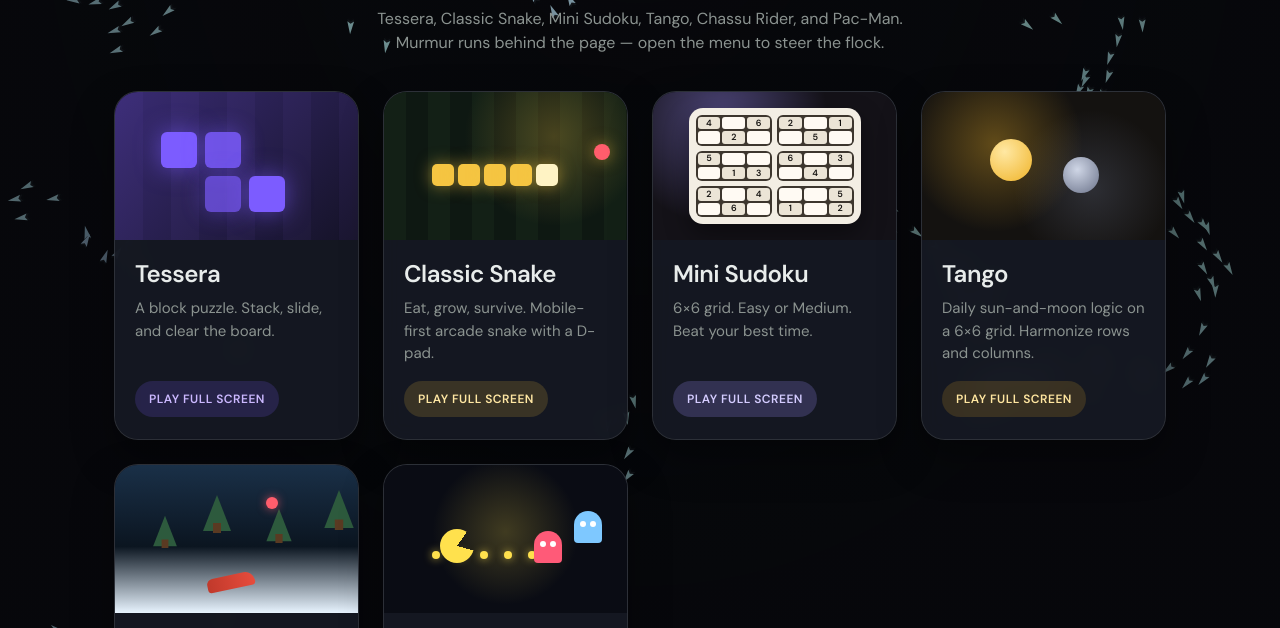
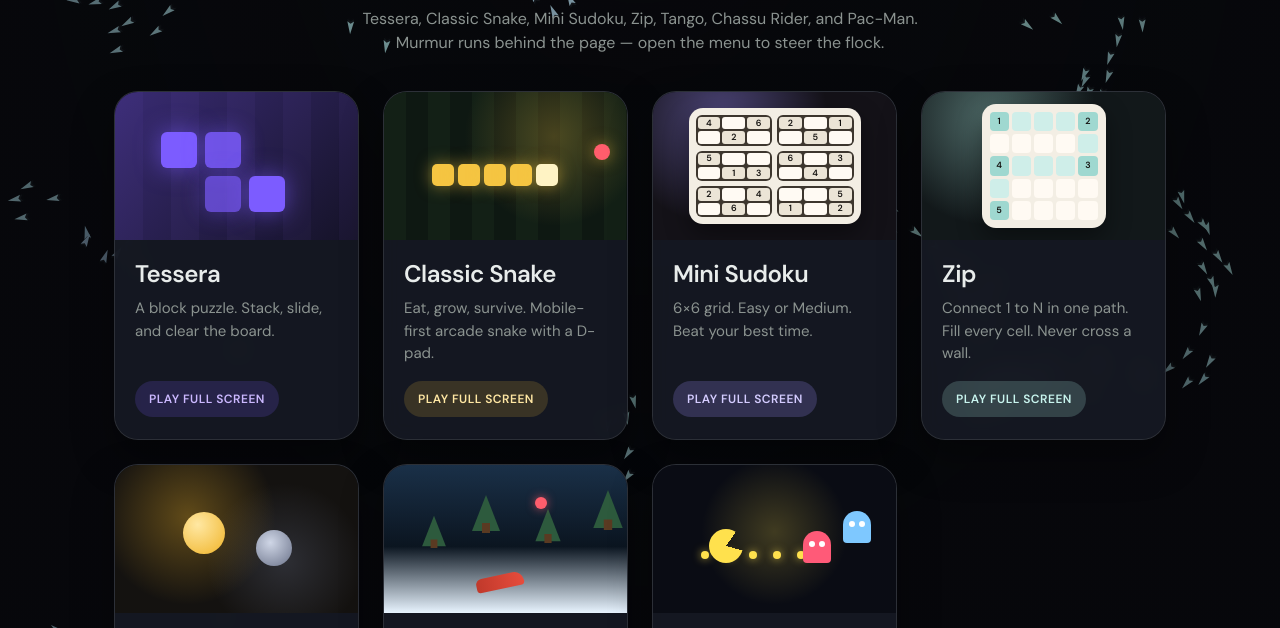
Before and after one commit to srinikvs/playadda, a website: page index.html in a window 1280 px wide. Shown: the part 165-793 px from the top of the page. Drawn offline with Linux system fonts and the light colour scheme.

Commit message:
v1.2.4: add Zip portal home card
Zip is live at /zip/ but missing from the portal grid. Add a Tessera-style
card (paper 5×5 path art + filled PLAY pill) linking to /zip/. Patch bump
to 1.2.4 and include card-zip in seed smoke cases.

```diff
--- a/index.html
+++ b/index.html
@@ -5,7 +5,7 @@
   <meta name="viewport" content="width=device-width, initial-scale=1, viewport-fit=cover">
   <title>Games — Playadda</title>
   <meta name="theme-color" content="#07080c">
-  <meta name="description" content="Playadda games portal. Murmur runs live behind the homepage. Play Tessera, Classic Snake, Mini Sudoku, Tango, Chassu Rider, and Pac-Man.">
+  <meta name="description" content="Playadda games portal. Murmur runs live behind the homepage. Play Tessera, Classic Snake, Mini Sudoku, Zip, Tango, Chassu Rider, and Pac-Man.">
   <link rel="icon" type="image/svg+xml" href="favicon.svg">
   <link rel="preconnect" href="https://fonts.googleapis.com">
   <link rel="preconnect" href="https://fonts.gstatic.com" crossorigin>
@@ -26,6 +26,7 @@
       --chassu: #7ec8ff;
       --pacman: #ffe14d;
       --sudoku: #9b8cff;
+      --zip: #9fd8d0;
       --shadow: 0 18px 40px rgba(0,0,0,.35);
       --radius-xl: 24px;
       --bar-top: max(16px, calc(env(safe-area-inset-top, 0px) + 16px));
@@ -116,6 +117,24 @@
       font-size: 9px; font-weight: 700; color: #1a3558; line-height: 1;
     }
     .s-cell.g { background: #ebe4d6; color: #141210; }
+    .preview.zip {
+      background:
+        radial-gradient(circle at 28% 18%, rgba(159,216,208,.42), transparent 50%),
+        #12181a;
+    }
+    .z-paper {
+      position: absolute; left: 50%; top: 50%; transform: translate(-50%, -50%);
+      width: 124px; height: 124px; padding: 8px; border-radius: 14px;
+      background: #f3eee4; box-shadow: 0 10px 24px rgba(0,0,0,.4);
+      display: grid; grid-template-columns: repeat(5, 1fr); grid-template-rows: repeat(5, 1fr); gap: 3px;
+    }
+    .z-cell {
+      border-radius: 4px; background: #fffaf3;
+      display: grid; place-items: center;
+      font-size: 9px; font-weight: 700; color: #141210; line-height: 1;
+    }
+    .z-cell.on { background: #cfeee9; }
+    .z-cell.n { background: #9fd8d0; color: #141210; }
     .block { position: absolute; width: 36px; height: 36px; border-radius: 6px; background: var(--tessera); box-shadow: 0 0 24px rgba(124,92,255,.6); }
     .dot { position: absolute; width: 8px; height: 8px; border-radius: 50%; background: #ffe14d; box-shadow: 0 0 8px rgba(255,225,77,.7); }
     .ghost { position: absolute; width: 28px; height: 32px; border-radius: 14px 14px 4px 4px; background: #ff5a78; }
@@ -140,6 +159,7 @@
     .snake-cta { background: rgba(245,197,66,.16); color: #ffe7a3; }
     .pacman-cta { background: rgba(255,225,77,.16); color: #fff0a8; }
     .sudoku-cta { background: rgba(155,140,255,.22); color: #d4ccff; }
+    .zip-cta { background: rgba(159,216,208,.22); color: #c8f4ee; }
     footer { text-align: center; color: #6d7a93; font-size: 12px; margin-top: 36px; }
     .hamburger {
       position: fixed; top: var(--bar-top); right: var(--bar-right); z-index: 70;
@@ -218,7 +238,7 @@
     <header>
       <p class="kicker" data-testid="brand">Playadda</p>
       <h1 data-testid="heading">Pick a game</h1>
-      <p class="sub">Tessera, Classic Snake, Mini Sudoku, Tango, Chassu Rider, and Pac-Man. Murmur runs behind the page — open the menu to steer the flock.</p>
+      <p class="sub">Tessera, Classic Snake, Mini Sudoku, Zip, Tango, Chassu Rider, and Pac-Man. Murmur runs behind the page — open the menu to steer the flock.</p>
     </header>
     <div class="grid" data-testid="card-grid">
       <a class="card" href="/tessera/" data-game="/tessera/" data-testid="card-tessera" aria-label="Play Tessera">
@@ -264,6 +284,22 @@
           <h2 class="name">Mini Sudoku</h2>
           <p class="blurb">6×6 grid. Easy or Medium. Beat your best time.</p>
           <span class="cta sudoku-cta" data-testid="cta">Play full screen</span>
+        </div>
+      </a>
+      <a class="card" href="/zip/" data-game="/zip/" data-testid="card-zip" aria-label="Play Zip">
+        <div class="preview zip" aria-hidden="true">
+          <span class="z-paper">
+            <span class="z-cell n">1</span><span class="z-cell on"></span><span class="z-cell on"></span><span class="z-cell on"></span><span class="z-cell n">2</span>
+            <span class="z-cell"></span><span class="z-cell"></span><span class="z-cell"></span><span class="z-cell"></span><span class="z-cell on"></span>
+            <span class="z-cell n">4</span><span class="z-cell on"></span><span class="z-cell on"></span><span class="z-cell on"></span><span class="z-cell n">3</span>
+            <span class="z-cell on"></span><span class="z-cell"></span><span class="z-cell"></span><span class="z-cell"></span><span class="z-cell"></span>
+            <span class="z-cell n">5</span><span class="z-cell"></span><span class="z-cell"></span><span class="z-cell"></span><span class="z-cell"></span>
+          </span>
+        </div>
+        <div class="body">
+          <h2 class="name">Zip</h2>
+          <p class="blurb">Connect 1 to N in one path. Fill every cell. Never cross a wall.</p>
+          <span class="cta zip-cta" data-testid="cta">Play full screen</span>
         </div>
       </a>
       <a class="card" href="/tango/" data-game="/tango/" data-testid="card-tango" aria-label="Play Tango">
--- a/js/portal.js
+++ b/js/portal.js
@@ -1,5 +1,5 @@
 (function () {
-  const VERSION = "1.2.3";
+  const VERSION = "1.2.4";
   const canvas = document.getElementById("ambient");
   const flock = window.startMurmur(canvas);
 
--- a/package.json
+++ b/package.json
@@ -1,7 +1,7 @@
 {
   "name": "playadda",
   "private": true,
-  "version": "1.2.3",
+  "version": "1.2.4",
   "type": "module",
   "scripts": {
     "test": "tsx --test tests/cases/catalog.test.ts",
```
Also changed, not shown: TESTING.md (+1 -1 lines), tests/cases/B-desktop-home.json (+2 -0 lines), tests/cases/B8-game-cards.json (+3 -1 lines), tests/cases/C14-pixel-home.json (+2 -0 lines), tests/cases/types.ts (+1 -0 lines), README.md, 2 other files.
